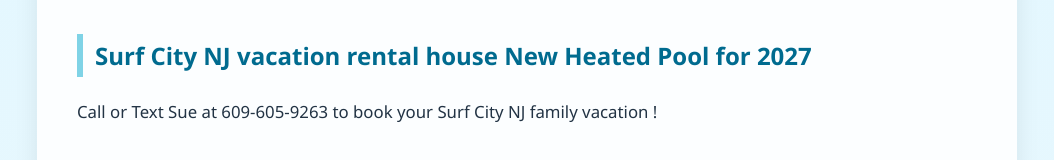
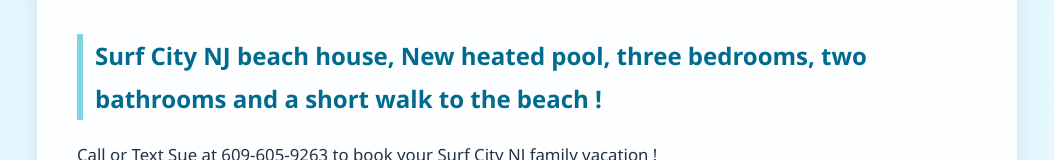
Before and after one commit to joepers/bb, a plain HTML site: page index.html in a window 1280 px wide. Shown: the part 622-782 px from the top of the page, without its empty margins (113-1167 px from the left). Drawn offline with Linux system fonts and the light colour scheme.

Commit message:
Update index.html

```diff
--- a/index.html
+++ b/index.html
@@ -450,7 +450,7 @@ footer {
 
 <div class="content">
     <img src='SCS.png' class='logo'>
-<h2>Surf City NJ vacation rental house New Heated Pool for 2027</h2>
+<h2>Surf City NJ beach house, New heated pool, three bedrooms, two bathrooms and a short walk to the beach !</h2>
 
 <p>Call or Text Sue at 609-605-9263 to book your Surf City NJ family vacation !
 <p>
```
